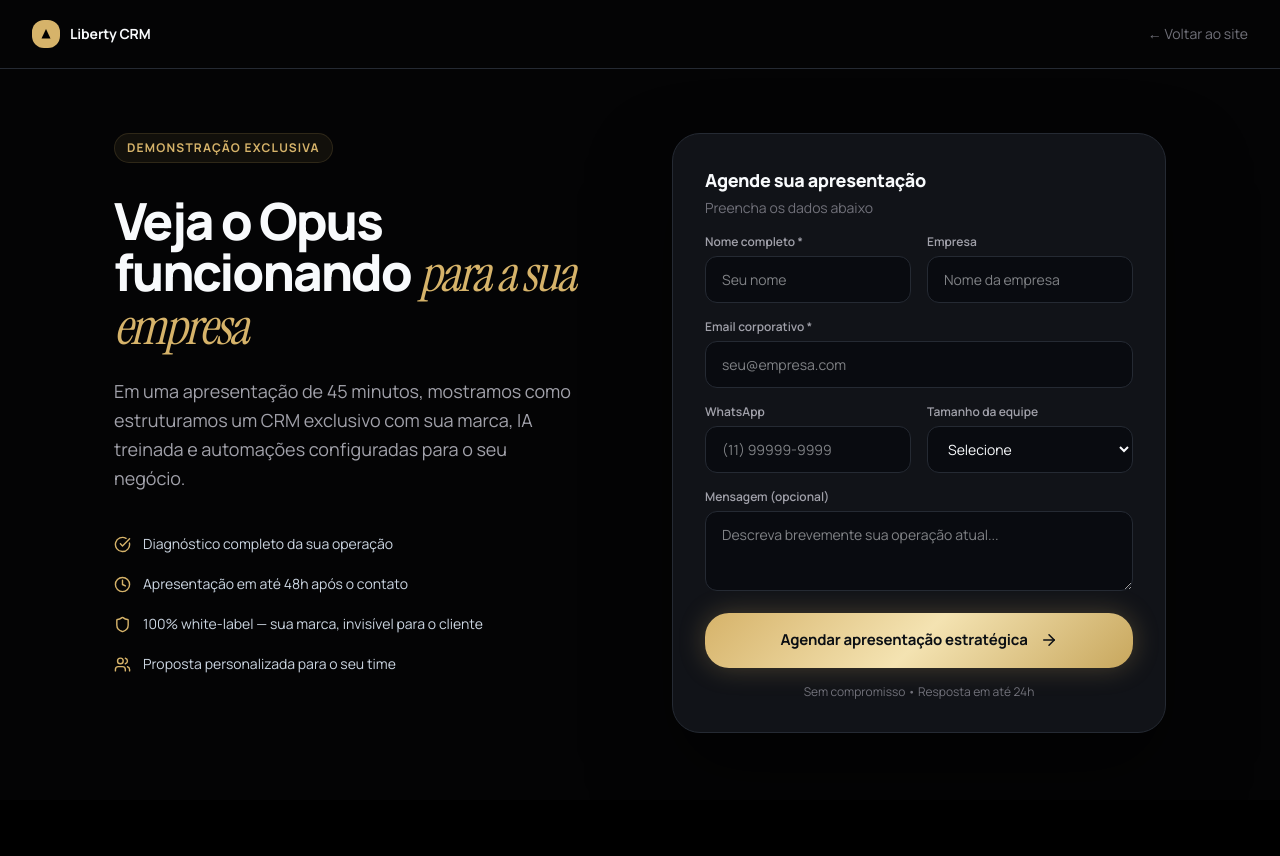
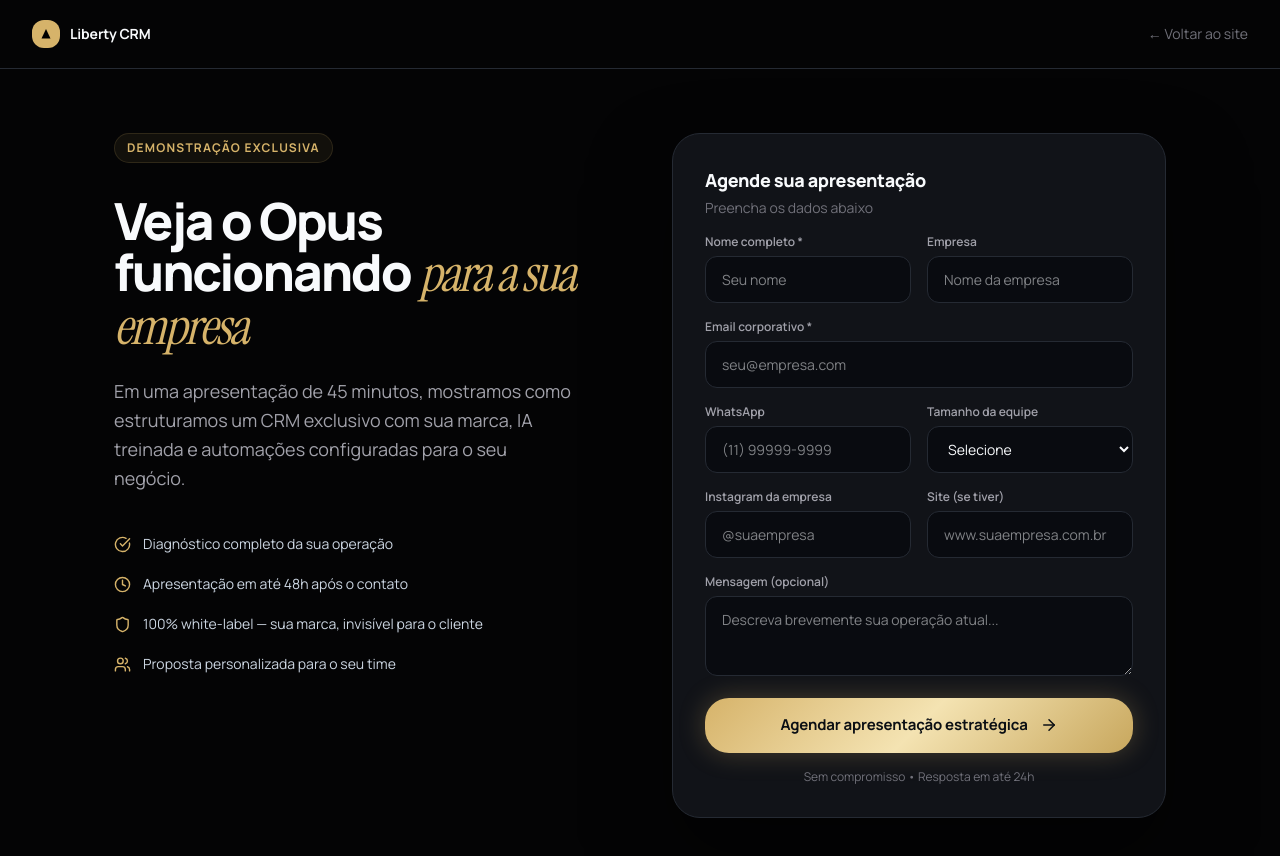
Before and after one commit to 3cliquesdev/parabellum, a Next.js app: page /opus/agendar in a window 1280 px wide. Shown: the top 856 px of the page. Before the commit the page ends 800 px from the top, so only its background shows below. Built offline with nearby package versions, Linux system fonts and the light colour scheme.

Commit message:
feat: /opus/agendar — adicionar campos Instagram e Site
Co-Authored-By: Claude Sonnet 4.6 <noreply@anthropic.com>

```diff
--- a/src/app/api/opus/lead/route.ts
+++ b/src/app/api/opus/lead/route.ts
@@ -11,7 +11,7 @@ function admin() {
 
 export async function POST(req: NextRequest) {
   try {
-    const { nome, empresa, email, telefone, equipe, observacoes } = await req.json();
+    const { nome, empresa, email, telefone, equipe, instagram, site, observacoes } = await req.json();
 
     if (!nome?.trim() || !email?.trim()) {
       return NextResponse.json({ error: "nome e email são obrigatórios" }, { status: 400 });
@@ -37,6 +37,8 @@ export async function POST(req: NextRequest) {
     const obs = [
       empresa ? `Empresa: ${empresa}` : null,
       equipe ? `Tamanho da equipe: ${equipe}` : null,
+      instagram ? `Instagram: @${instagram.trim().replace(/^@/, "")}` : null,
+      site ? `Site: ${site.trim()}` : null,
       observacoes ? `Mensagem: ${observacoes}` : null,
       `Origem: Página Liberty Opus — Agendar Apresentação`,
     ].filter(Boolean).join("\n");
--- a/src/app/opus/agendar/page.tsx
+++ b/src/app/opus/agendar/page.tsx
@@ -31,7 +31,7 @@ const EQUIPE_OPTIONS = [
 ];
 
 export default function AgendarApresentacaoPage() {
-  const [form, setForm] = useState({ nome: "", empresa: "", email: "", telefone: "", equipe: "", observacoes: "" });
+  const [form, setForm] = useState({ nome: "", empresa: "", email: "", telefone: "", equipe: "", instagram: "", site: "", observacoes: "" });
   const [loading, setLoading] = useState(false);
   const [success, setSuccess] = useState(false);
   const [error, setError] = useState("");
@@ -219,6 +219,32 @@ export default function AgendarApresentacaoPage() {
                   </div>
                 </div>
 
+                <div className="grid grid-cols-1 sm:grid-cols-2 gap-4">
+                  <div>
+                    <label className="block text-xs font-semibold mb-1.5" style={{ color: MUTED }}>Instagram da empresa</label>
+                    <input
+                      style={inputStyle}
+                      placeholder="@suaempresa"
+                      value={form.instagram}
+                      onChange={set("instagram")}
+                      onFocus={e => (e.target.style.borderColor = CHAMP)}
+                      onBlur={e => (e.target.style.borderColor = BORDER)}
+                    />
+                  </div>
+                  <div>
+                    <label className="block text-xs font-semibold mb-1.5" style={{ color: MUTED }}>Site (se tiver)</label>
+                    <input
+                      type="url"
+                      style={inputStyle}
+                      placeholder="www.suaempresa.com.br"
+                      value={form.site}
+                      onChange={set("site")}
+                      onFocus={e => (e.target.style.borderColor = CHAMP)}
+                      onBlur={e => (e.target.style.borderColor = BORDER)}
+                    />
+                  </div>
+                </div>
+
                 <div>
                   <label className="block text-xs font-semibold mb-1.5" style={{ color: MUTED }}>Mensagem (opcional)</label>
                   <textarea
```
